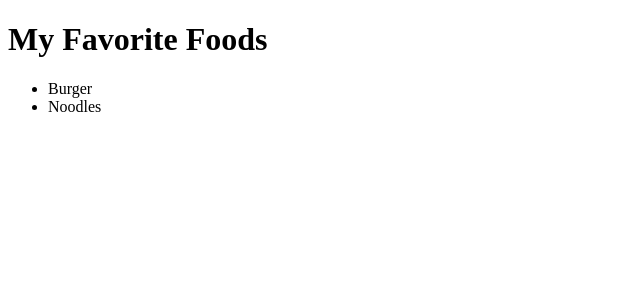
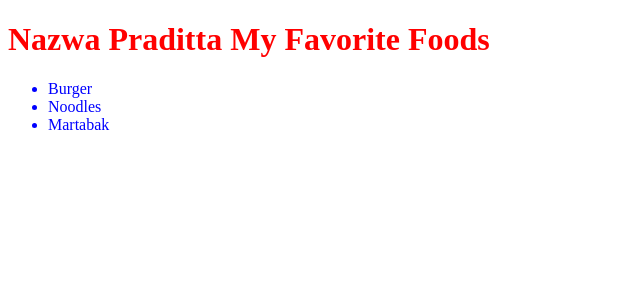
Before and after one commit to nazwaaap/my-react-app-lms, a React (Vite) app: page / in a window 1280 px wide. Shown: the top 300 px of the page, without its empty margins (0-640 px from the left). Built offline with nearby package versions, Linux system fonts and the light colour scheme.

Commit message:
feat: add name to heading and style favorite foods list - 7.3

```diff
--- a/src/main.jsx
+++ b/src/main.jsx
@@ -2,15 +2,21 @@ import React from 'react'
 import ReactDOM from 'react-dom/client'
 // import App from './App.jsx'
 // import './index.css'
+import './styles.css'
+
+const myName = "Nazwa Praditta"
 
 ReactDOM.createRoot(document.getElementById('root')).render(
+  <React.StrictMode>
     <div>
-    <h1>My Favorite Foods</h1>
+      <h1 className="heading">{myName} My Favorite Foods</h1>
       <ul>
         <li>Burger</li>
         <li>Noodles</li>
+        <li>Martabak</li>
       </ul>
     </div>
+  </React.StrictMode>,
 )
 
 // ReactDOM.createRoot(document.getElementById('root')).render(
--- /dev/null
+++ b/src/styles.css
@@ -0,0 +1,7 @@
+.heading {
+    color: red;
+}
+
+ul {
+    color: blue;
+}
```
Lines whose indentation alone changed are shown as unchanged.
